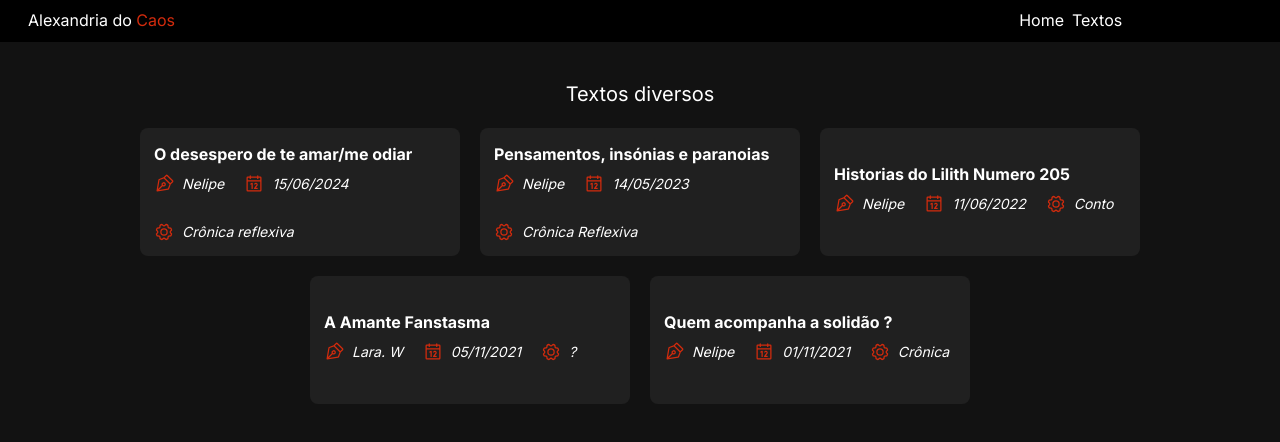
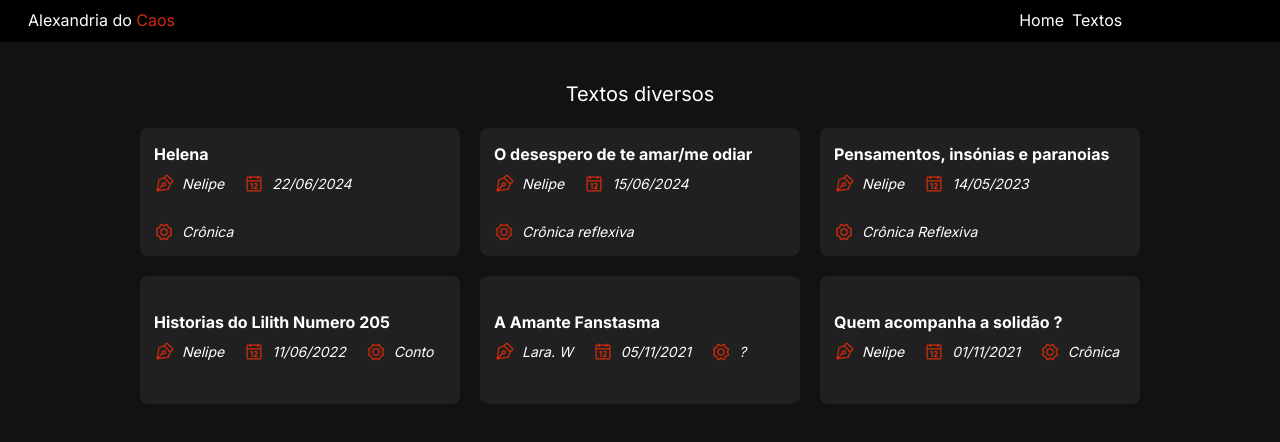
Before and after one commit to Andrezz64/nelipe-textos, a Next.js app: page /textos in a window 1280 px wide. Shown: the top 442 px of the page. Built offline with nearby package versions, Linux system fonts and the light colour scheme.

Commit message:
Update Textos.ts
Novo texto

Helena

```diff
--- a/src/app/Textos.ts
+++ b/src/app/Textos.ts
@@ -8,6 +8,15 @@ interface TextosInterface {
 }
 
 const Textos: Array<TextosInterface> = [
+   {
+    Titulo: "Helena",
+    Autor: "Nelipe",
+    Data: "22/06/2024",
+    Path: "helena",
+    Genero: "Crônica",
+    LinkEmbded:
+      "https://docs.google.com/document/d/e/2PACX-1vSMzZM_GBcxBJz4wmuyE8kRNguyJJFr1jlAhvX0wNN0_ycITt6dTe3Fzx9qOzAzdfX0bwMKdKwsk39a/pub?embedded=true"
+  },
   {
     Titulo: "O desespero de te amar/me odiar",
     Autor: "Nelipe",
```
